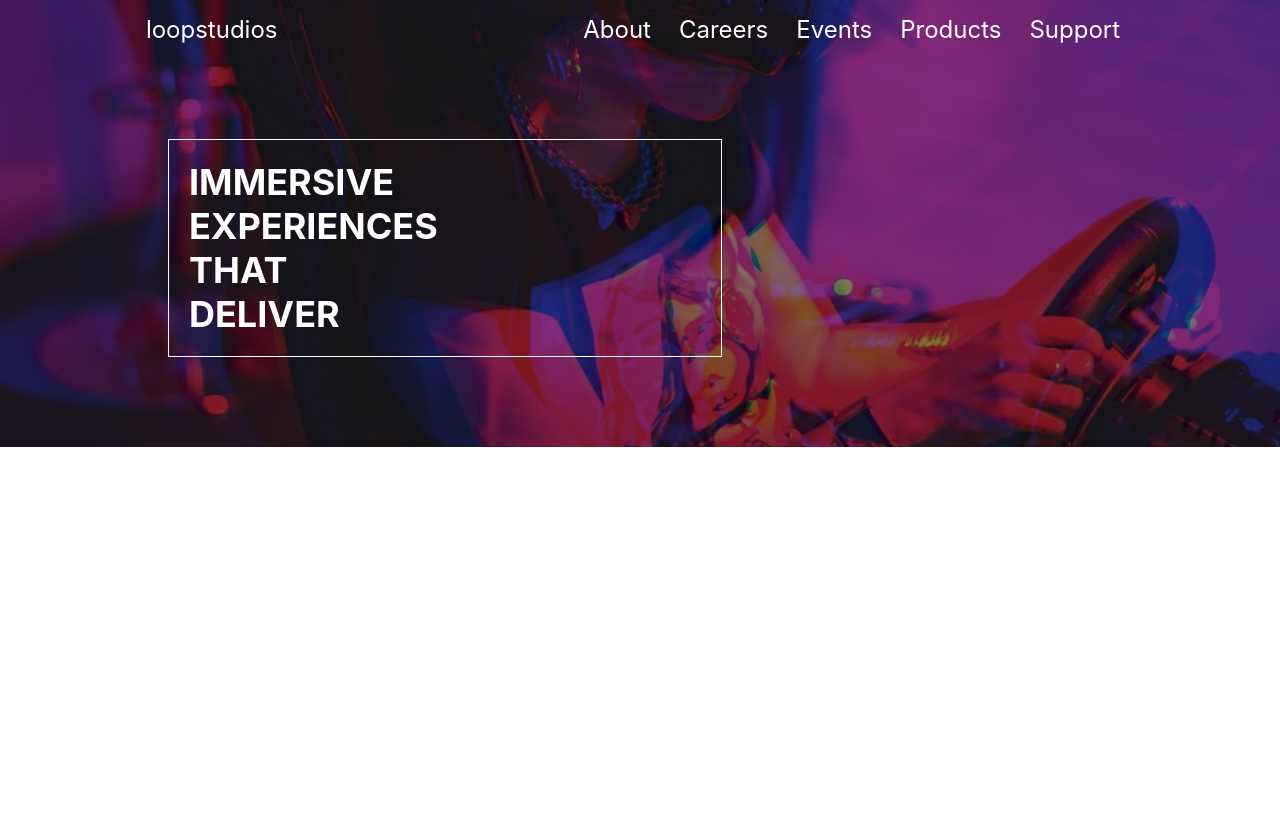
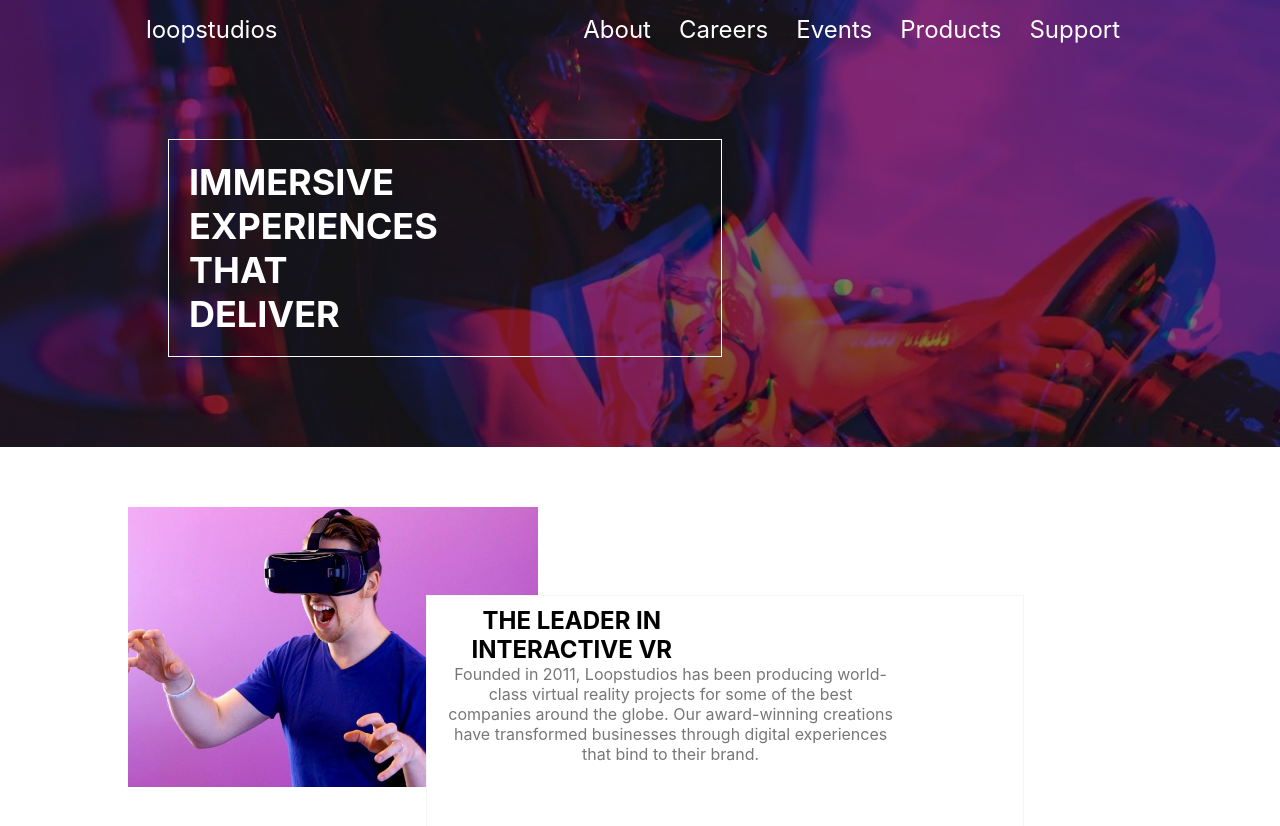
Before and after one commit to YordanDobrev97/literate-disco, a React (Create React App) app: page /projects/loopStudios in a window 1280 px wide. Shown: the top 826 px of the page. Before the commit the page ends 800 px from the top, so only its background shows below. Built offline with nearby package versions, Linux system fonts and the light colour scheme.

Commit message:
Implement about section

```diff
--- /dev/null
+++ b/src/components/loopStudios/AboutSection.tsx
@@ -0,0 +1,18 @@
+import styles from '../../styles/loopStudios/index.module.css'
+
+const AboutSection = () => {
+  return (
+    <>
+      <section className={styles['about-section']}>
+        <img className={styles['iteractive-img']} src={'/interactive.jpg'} alt='about-image'/>
+
+        <div className={styles['about-container']}>
+          <h2 className={styles['about-title']}>The leader in interactive VR</h2>
+          <p className={styles['about-description']}>Founded in 2011, Loopstudios has been producing world-class virtual reality projects for some of the best companies around the globe. Our award-winning creations have transformed businesses through digital experiences that bind to their brand.</p>
+        </div>
+      </section>
+    </>
+  )
+}
+
+export default AboutSection
--- a/src/pages/projects/LoopStudios.tsx
+++ b/src/pages/projects/LoopStudios.tsx
@@ -1,9 +1,11 @@
 import Header from '../../components/loopStudios/Header'
+import AboutSection from '../../components/loopStudios/AboutSection'
 
 const LoopStudiosPage = () => {
   return (
     <>
       <Header />
+      <AboutSection />
     </>
   )
 }
--- a/src/styles/loopStudios/index.module.css
+++ b/src/styles/loopStudios/index.module.css
@@ -47,3 +47,40 @@ body {
   text-transform: uppercase;
   text-align: left;
 }
+
+.about-section {
+  width: 80%;
+  margin: 60px auto;
+  display: flex;
+  justify-content: space-around;
+}
+
+.iteractive-img {
+  width: 40%;
+  height: 35%;
+}
+
+.about-container {
+  width: 65%;
+  min-height: 25%;
+  margin: 8px;
+  border: 1px solid whitesmoke;
+  padding: 10px 20px;
+  position: relative;
+  top: 80px;
+  right: 120px;
+  background-color: white;
+  text-align: center;
+}
+
+.about-title {
+  color: black;
+  text-transform: uppercase;
+  max-width: 45%;
+  text-align: center;
+}
+
+.about-description {
+  max-width: 28em;
+  color: rgb(119, 119, 119);
+}
```
Also changed, not shown: public/interactive.jpg (added).
